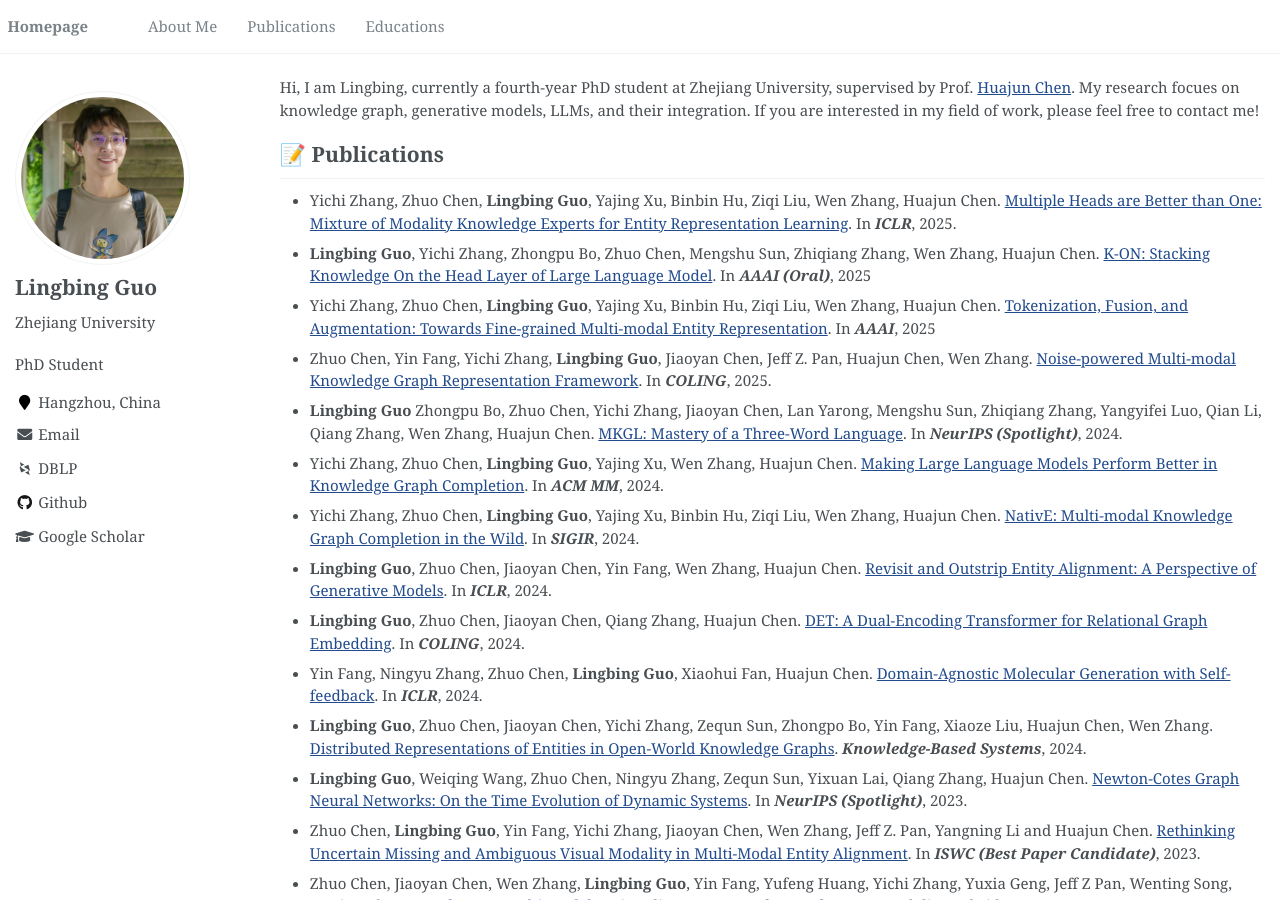
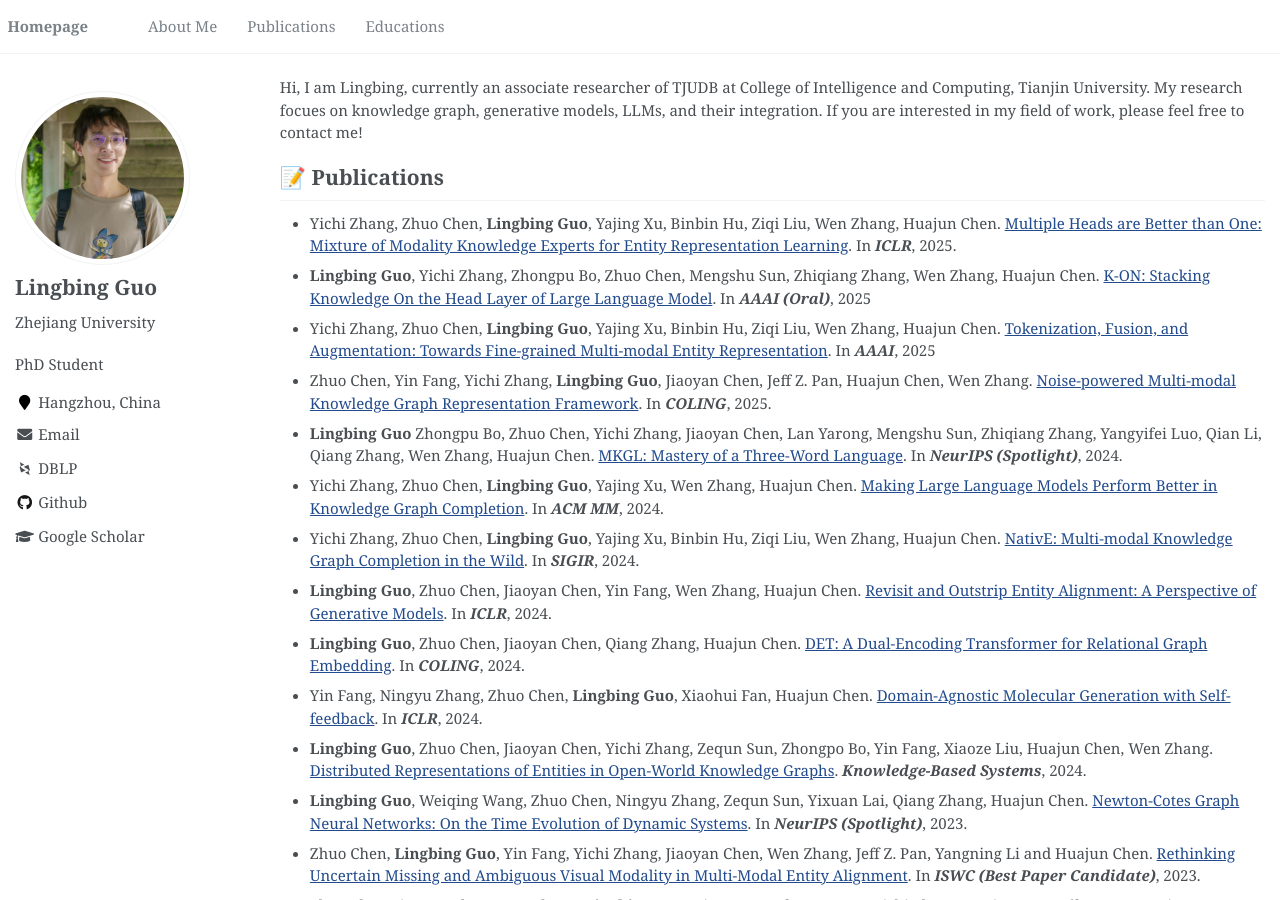
Before and after one commit to guolingbing/guolingbing.github.io, a Jekyll site: the page built from _pages/about.md, in a window 1280 px wide and 900 px high. Built offline with Jekyll 4.4.1, drawn with Linux system fonts in a browser that asks for light colours; some web fonts are replaced.

Commit message:
Update about.md

```diff
--- a/_pages/about.md
+++ b/_pages/about.md
@@ -18,7 +18,7 @@ redirect_from:
 {% endif %}
 {% assign url = gsDataBaseUrl | append: "google-scholar-stats/gs_data_shieldsio.json" %}
 
-Hi, I am Lingbing, currently a fourth-year PhD student at Zhejiang University, supervised by Prof. [Huajun Chen](https://person.zju.edu.cn/huajun). My research focues on knowledge graph, generative models, LLMs, and their integration. If you are interested in my field of work, please feel free to contact me!
+Hi, I am Lingbing, currently an associate researcher of TJUDB at College of Intelligence and Computing, Tianjin University. My research focues on knowledge graph, generative models, LLMs, and their integration. If you are interested in my field of work, please feel free to contact me!
 
 
 # 📝 Publications
```
